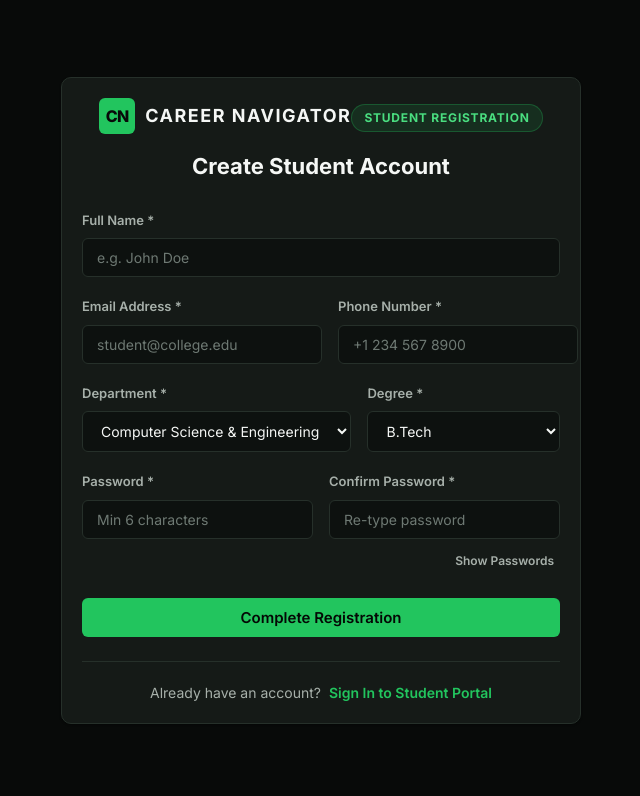
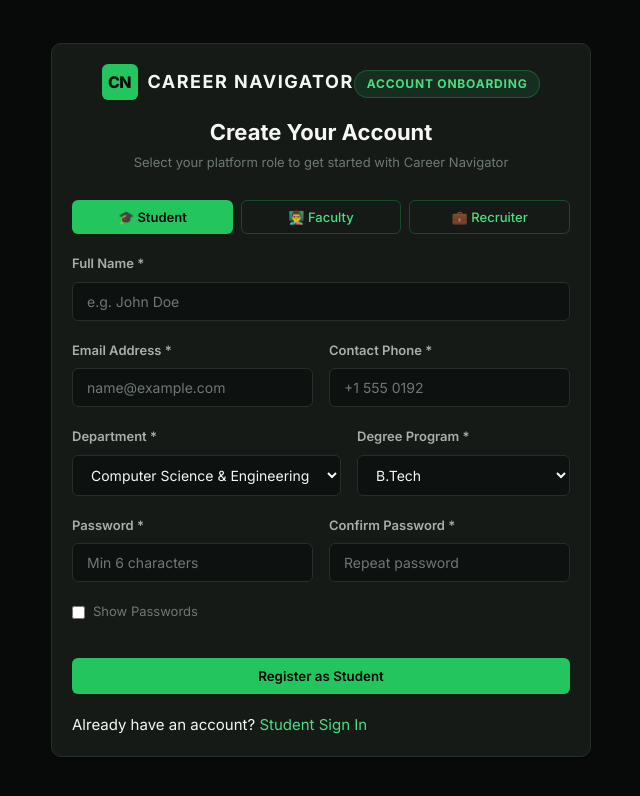
Before and after one commit to RayyanAhammed-V/CareerPulse, a React (Vite) app in the folder frontend/: page /signup in a window 1280 px wide. Before the commit this address led to /student/signup. Shown: the top 796 px of the page, without its empty margins (319-959 px from the left). Built offline with nearby package versions, Linux system fonts and the light colour scheme; no server answers.

Commit message:
feat: add universal signup for students, faculty, and recruiters; streamline navbar to single student button and universal signup

```diff
--- a/frontend/src/App.jsx
+++ b/frontend/src/App.jsx
@@ -1,7 +1,7 @@
 import { BrowserRouter as Router, Routes, Route, Navigate } from 'react-router-dom';
 import LandingPage from './pages/LandingPage';
 import PortalLogin from './pages/PortalLogin';
-import StudentSignup from './pages/StudentSignup';
+import Signup from './pages/Signup';
 import ChangePassword from './pages/ChangePassword';
 import StudentDashboard from './pages/StudentDashboard';
 import FacultyDashboard from './pages/FacultyDashboard';
@@ -69,8 +69,11 @@ function App() {
           }
         />
 
-        {/* Student Signup */}
-        <Route path="/student/signup" element={<StudentSignup />} />
+        {/* Universal & Role-Based Signup */}
+        <Route path="/signup" element={<Signup />} />
+        <Route path="/student/signup" element={<Signup />} />
+        <Route path="/faculty/signup" element={<Signup />} />
+        <Route path="/recruiter/signup" element={<Signup />} />
 
         {/* Forced Password Reset */}
         <Route path="/change-password" element={<ChangePassword />} />
@@ -83,7 +86,6 @@ function App() {
 
         {/* Legacy redirects & Catch-all */}
         <Route path="/login" element={<Navigate to="/" replace />} />
-        <Route path="/signup" element={<Navigate to="/student/signup" replace />} />
         <Route path="/dashboard" element={<Navigate to="/" replace />} />
         <Route path="*" element={<Navigate to="/" replace />} />
       </Routes>
--- a/frontend/src/pages/LandingPage.jsx
+++ b/frontend/src/pages/LandingPage.jsx
@@ -15,10 +15,10 @@ export default function LandingPage() {
         </div>
         <div className="header-actions">
           <button onClick={() => navigate('/student/login')} className="btn-outline">
-            Student Login
+            Student Portal
           </button>
-          <button onClick={() => navigate('/student/signup')} className="btn-primary">
-            Create Student Account
+          <button onClick={() => navigate('/signup')} className="btn-primary">
+            Sign Up
           </button>
         </div>
       </header>
@@ -34,11 +34,11 @@ export default function LandingPage() {
           Measure your skills, experience and academic readiness for your career journey with an objective, authoritative calculation engine.
         </p>
         <div className="hero-cta-group">
-          <button onClick={() => navigate('/student/signup')} className="btn-primary hero-btn">
+          <button onClick={() => navigate('/signup')} className="btn-primary hero-btn">
             Get Started — Sign Up Free
           </button>
           <button onClick={() => navigate('/student/login')} className="btn-secondary hero-btn">
-            Sign In to Student Portal
+            Student Portal
           </button>
         </div>
       </section>
--- a/frontend/src/pages/PortalLogin.jsx
+++ b/frontend/src/pages/PortalLogin.jsx
@@ -129,17 +129,17 @@ export default function PortalLogin({
           </button>
         </form>
 
-        {/* Optional Student Signup Link */}
-        {allowSignup ? (
+        {/* Signup / Provisioning Prompt */}
+        {portalType !== 'admin' ? (
           <div className="signup-prompt">
             <span>Don't have an account? </span>
-            <Link to="/student/signup" className="signup-link">
-              Create Student Account
+            <Link to={`/signup?role=${portalType}`} className="signup-link">
+              Create {portalType.charAt(0).toUpperCase() + portalType.slice(1)} Account
             </Link>
           </div>
         ) : (
           <div className="privileged-prompt">
-            <span>Accounts are strictly provisioned by the Administrator.</span>
+            <span>Administrative access is strictly restricted.</span>
           </div>
         )}
 
--- a/frontend/src/pages/Signup.jsx
+++ b/frontend/src/pages/Signup.jsx
@@ -1,68 +1,298 @@
-import { useState } from 'react';
-import { useNavigate, Link } from 'react-router-dom';
-import axios from 'axios';
-import './Login.css';
+import React, { useState } from 'react';
+import { useNavigate, Link, useLocation } from 'react-router-dom';
+import apiClient from '../api/client';
+import './PortalLogin.css';
 
 export default function Signup() {
-  const [firstName, setFirstName] = useState('');
-  const [lastName, setLastName] = useState('');
-  const [email, setEmail] = useState('');
-  const [password, setPassword] = useState('');
+  const navigate = useNavigate();
+  const location = useLocation();
+
+  // Determine initial role from URL query param if present (e.g. ?role=faculty)
+  const queryRole = new URLSearchParams(location.search).get('role');
+  const getInitialRole = () => {
+    if (queryRole === 'faculty') return 'ROLE_FACULTY';
+    if (queryRole === 'recruiter') return 'ROLE_RECRUITER';
+    return 'ROLE_STUDENT';
+  };
+
+  const [role, setRole] = useState(getInitialRole());
+  const [formData, setFormData] = useState({
+    fullName: '',
+    email: '',
+    phone: '',
+    department: 'Computer Science & Engineering',
+    degree: 'B.Tech',
+    company: '',
+    password: '',
+    confirmPassword: '',
+  });
+
+  const [showPassword, setShowPassword] = useState(false);
+  const [loading, setLoading] = useState(false);
   const [error, setError] = useState('');
-  const [loading, setLoading] = useState(false);
-  const navigate = useNavigate();
+  const [success, setSuccess] = useState('');
 
-  const handleSignup = async (e) => {
+  const handleChange = (e) => {
+    setFormData({ ...formData, [e.target.name]: e.target.value });
+  };
+
+  const handleSubmit = async (e) => {
     e.preventDefault();
+    setError('');
+    setSuccess('');
+
+    // Validation
+    if (!formData.fullName.trim()) {
+      setError('Please enter your full name.');
+      return;
+    }
+    if (!formData.email.trim() || !formData.email.includes('@')) {
+      setError('Please enter a valid email address.');
+      return;
+    }
+    if (!formData.phone.trim()) {
+      setError('Please provide a contact phone number.');
+      return;
+    }
+    if (formData.password.length < 6) {
+      setError('Password must be at least 6 characters long.');
+      return;
+    }
+    if (formData.password !== formData.confirmPassword) {
+      setError('Passwords do not match. Please verify.');
+      return;
+    }
+
     setLoading(true);
     try {
-      const response = await axios.post(`${import.meta.env.VITE_API_URL}/api/auth/signup`, {
-        firstName,
-        lastName,
-        email,
-        password
-      });
-      localStorage.setItem('user', JSON.stringify(response.data.user));
-      localStorage.setItem('token', response.data.token);
-      navigate('/dashboard');
+      const payload = {
+        fullName: formData.fullName.trim(),
+        email: formData.email.trim().toLowerCase(),
+        phone: formData.phone.trim(),
+        password: formData.password,
+        confirmPassword: formData.confirmPassword,
+        role: role,
+        department: formData.department,
+        degree: formData.degree,
+      };
+
+      await apiClient.post('/api/auth/signup', payload);
+
+      const roleLabel = role === 'ROLE_FACULTY' ? 'Faculty' : role === 'ROLE_RECRUITER' ? 'Recruiter' : 'Student';
+      const redirectPath = role === 'ROLE_FACULTY' ? '/faculty/login' : role === 'ROLE_RECRUITER' ? '/recruiter/login' : '/student/login';
+
+      setSuccess(`Account registered successfully as ${roleLabel}! Redirecting to login...`);
+      setTimeout(() => {
+        navigate(redirectPath);
+      }, 1500);
     } catch (err) {
-      setError(err.response?.data?.error || 'Registration failed.');
+      const msg = err.response?.data?.error || 'Registration failed. Please check your network and try again.';
+      setError(msg);
     } finally {
       setLoading(false);
     }
   };
 
   return (
-    <div className="login-container">
-      <div className="login-card">
-        <h1 className="login-title">CAREER NAVIGATOR</h1>
-        <p className="login-subtitle">Create a Student Account</p>
+    <div className="portal-login-wrapper">
+      <div className="login-card card" style={{ maxWidth: '540px' }}>
+        <div className="login-header">
+          <Link to="/" className="login-brand-link">
+            <div className="brand-icon">CN</div>
+            <span className="brand-text">CAREER NAVIGATOR</span>
+          </Link>
+          <div className="portal-badge-label">Account Onboarding</div>
+          <h2 className="login-subtitle">Create Your Account</h2>
+          <p style={{ fontSize: '13px', color: 'var(--text-dim)', marginTop: '4px' }}>
+            Select your platform role to get started with Career Navigator
+          </p>
+        </div>
 
-        <form onSubmit={handleSignup}>
-          <div className="input-group">
-            <label>First Name</label>
-            <input type="text" value={firstName} onChange={e => setFirstName(e.target.value)} required />
+        {/* Role Selector Tabs */}
+        <div style={{ display: 'grid', gridTemplateColumns: '1fr 1fr 1fr', gap: '8px', marginBottom: '20px' }}>
+          <button
+            type="button"
+            className={role === 'ROLE_STUDENT' ? 'btn-primary' : 'btn-outline'}
+            style={{ padding: '8px 12px', fontSize: '13px' }}
+            onClick={() => setRole('ROLE_STUDENT')}
+          >
+            🎓 Student
+          </button>
+          <button
+            type="button"
+            className={role === 'ROLE_FACULTY' ? 'btn-primary' : 'btn-outline'}
+            style={{ padding: '8px 12px', fontSize: '13px' }}
+            onClick={() => setRole('ROLE_FACULTY')}
+          >
+            👨‍🏫 Faculty
+          </button>
+          <button
+            type="button"
+            className={role === 'ROLE_RECRUITER' ? 'btn-primary' : 'btn-outline'}
+            style={{ padding: '8px 12px', fontSize: '13px' }}
+            onClick={() => setRole('ROLE_RECRUITER')}
+          >
+            💼 Recruiter
+          </button>
+        </div>
+
+        {error && <div className="alert-error" style={{ marginBottom: '16px' }}>{error}</div>}
+        {success && <div className="alert-success" style={{ marginBottom: '16px' }}>{success}</div>}
+
+        <form onSubmit={handleSubmit} className="login-form">
+          <div className="form-group">
+            <label htmlFor="fullName">Full Name *</label>
+            <input
+              id="fullName"
+              name="fullName"
+              type="text"
+              placeholder={role === 'ROLE_FACULTY' ? 'e.g. Dr. Jane Smith' : role === 'ROLE_RECRUITER' ? 'e.g. Alex Johnson' : 'e.g. John Doe'}
+              value={formData.fullName}
+              onChange={handleChange}
+              required
+            />
           </div>
-          <div className="input-group">
-            <label>Last Name</label>
-            <input type="text" value={lastName} onChange={e => setLastName(e.target.value)} required />
+
+          <div style={{ display: 'grid', gridTemplateColumns: '1fr 1fr', gap: '16px' }}>
+            <div className="form-group">
+              <label htmlFor="email">Email Address *</label>
+              <input
+                id="email"
+                name="email"
+                type="email"
+                placeholder="name@example.com"
+                value={formData.email}
+                onChange={handleChange}
+                required
+              />
+            </div>
+            <div className="form-group">
+              <label htmlFor="phone">Contact Phone *</label>
+              <input
+                id="phone"
+                name="phone"
+                type="tel"
+                placeholder="+1 555 0192"
+                value={formData.phone}
+                onChange={handleChange}
+                required
+              />
+            </div>
           </div>
-          <div className="input-group">
-            <label>Email Address</label>
-            <input type="email" value={email} onChange={e => setEmail(e.target.value)} required />
+
+          {/* Role-specific fields */}
+          {role === 'ROLE_STUDENT' && (
+            <div style={{ display: 'grid', gridTemplateColumns: '1fr 1fr', gap: '16px' }}>
+              <div className="form-group">
+                <label htmlFor="department">Department *</label>
+                <select id="department" name="department" value={formData.department} onChange={handleChange}>
+                  <option value="Computer Science & Engineering">Computer Science & Engineering</option>
+                  <option value="Information Technology">Information Technology</option>
+                  <option value="Electronics & Communication">Electronics & Communication</option>
+                  <option value="Electrical & Electronics">Electrical & Electronics</option>
+                  <option value="Mechanical Engineering">Mechanical Engineering</option>
+                  <option value="Civil Engineering">Civil Engineering</option>
+                </select>
+              </div>
+              <div className="form-group">
+                <label htmlFor="degree">Degree Program *</label>
+                <select id="degree" name="degree" value={formData.degree} onChange={handleChange}>
+                  <option value="B.Tech">B.Tech</option>
+                  <option value="B.E.">B.E.</option>
+                  <option value="M.Tech">M.Tech</option>
+                  <option value="BCA">BCA</option>
+                  <option value="MCA">MCA</option>
+                  <option value="B.Sc CS">B.Sc CS</option>
+                </select>
+              </div>
+            </div>
+          )}
+
+          {role === 'ROLE_FACULTY' && (
+            <div className="form-group">
+              <label htmlFor="department">Department / Faculty Specialization *</label>
+              <select id="department" name="department" value={formData.department} onChange={handleChange}>
+                <option value="Computer Science & Engineering">Computer Science & Engineering</option>
+                <option value="Information Technology">Information Technology</option>
+                <option value="Electronics & Communication">Electronics & Communication</option>
+                <option value="Electrical & Electronics">Electrical & Electronics</option>
+                <option value="Mechanical Engineering">Mechanical Engineering</option>
+                <option value="Civil Engineering">Civil Engineering</option>
+                <option value="Applied Sciences & Humanities">Applied Sciences & Humanities</option>
+              </select>
+            </div>
+          )}
+
+          {role === 'ROLE_RECRUITER' && (
+            <div className="form-group">
+              <label htmlFor="company">Company / Organization Name *</label>
+              <input
+                id="company"
+                name="company"
+                type="text"
+                placeholder="e.g. Acme Technologies Inc."
+                value={formData.company}
+                onChange={handleChange}
+                required
+              />
+            </div>
+          )}
+
+          <div style={{ display: 'grid', gridTemplateColumns: '1fr 1fr', gap: '16px' }}>
+            <div className="form-group">
+              <label htmlFor="password">Password *</label>
+              <input
+                id="password"
+                name="password"
+                type={showPassword ? 'text' : 'password'}
+                placeholder="Min 6 characters"
+                value={formData.password}
+                onChange={handleChange}
+                required
+              />
+            </div>
+            <div className="form-group">
+              <label htmlFor="confirmPassword">Confirm Password *</label>
+              <input
+                id="confirmPassword"
+                name="confirmPassword"
+                type={showPassword ? 'text' : 'password'}
+                placeholder="Repeat password"
+                value={formData.confirmPassword}
+                onChange={handleChange}
+                required
+              />
+            </div>
           </div>
-          <div className="input-group">
-            <label>Password</label>
-            <input type="password" value={password} onChange={e => setPassword(e.target.value)} required />
+
+          <div style={{ display: 'flex', alignItems: 'center', gap: '8px', marginBottom: '16px' }}>
+            <input
+              type="checkbox"
+              id="showPass"
+              checked={showPassword}
+              onChange={(e) => setShowPassword(e.target.checked)}
+              style={{ cursor: 'pointer', width: 'auto', accentColor: 'var(--color-green-primary)' }}
+            />
+            <label htmlFor="showPass" style={{ margin: 0, fontSize: '13px', cursor: 'pointer', color: 'var(--text-dim)' }}>
+              Show Passwords
+            </label>
           </div>
-          {error && <p className="error-text">{error}</p>}
-          <button type="submit" className="login-button" disabled={loading}>
-            {loading ? 'Creating Account...' : 'Sign Up'}
+
+          <button type="submit" className="btn-primary" style={{ width: '100%' }} disabled={loading}>
+            {loading ? 'Creating Account...' : `Register as ${role === 'ROLE_FACULTY' ? 'Faculty' : role === 'ROLE_RECRUITER' ? 'Recruiter' : 'Student'}`}
           </button>
         </form>
-        <p className="switch-auth">
-          Already have an account? <Link to="/login">Login here</Link>
-        </p>
+
+        <div className="login-footer" style={{ marginTop: '20px' }}>
+          <span>Already have an account? </span>
+          {role === 'ROLE_FACULTY' ? (
+            <Link to="/faculty/login" className="login-link">Faculty Sign In</Link>
+          ) : role === 'ROLE_RECRUITER' ? (
+            <Link to="/recruiter/login" className="login-link">Recruiter Sign In</Link>
+          ) : (
+            <Link to="/student/login" className="login-link">Student Sign In</Link>
+          )}
+        </div>
       </div>
     </div>
   );
```
Also changed, not shown: 1 other file (tests, documents, lock files or other folders).
